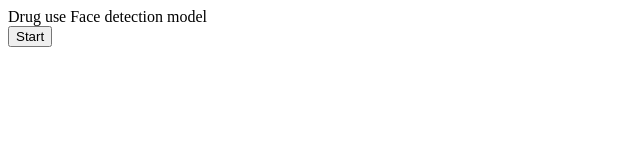
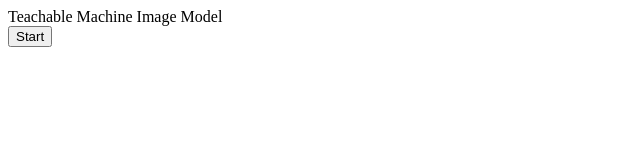
Before and after one commit to Ajinkj/antidrug, a plain HTML site: page index.html in a window 1280 px wide. Shown: the full height of the page, 0-640 px from the left. Drawn offline with Linux system fonts and the light colour scheme.

Commit message:
Update index.html

```diff
--- a/index.html
+++ b/index.html
@@ -1,4 +1,4 @@
-<div>Drug use Face detection model</div>
+<div>Teachable Machine Image Model</div>
 <button type="button" onclick="init()">Start</button>
 <div id="webcam-container"></div>
 <div id="label-container"></div>
```
